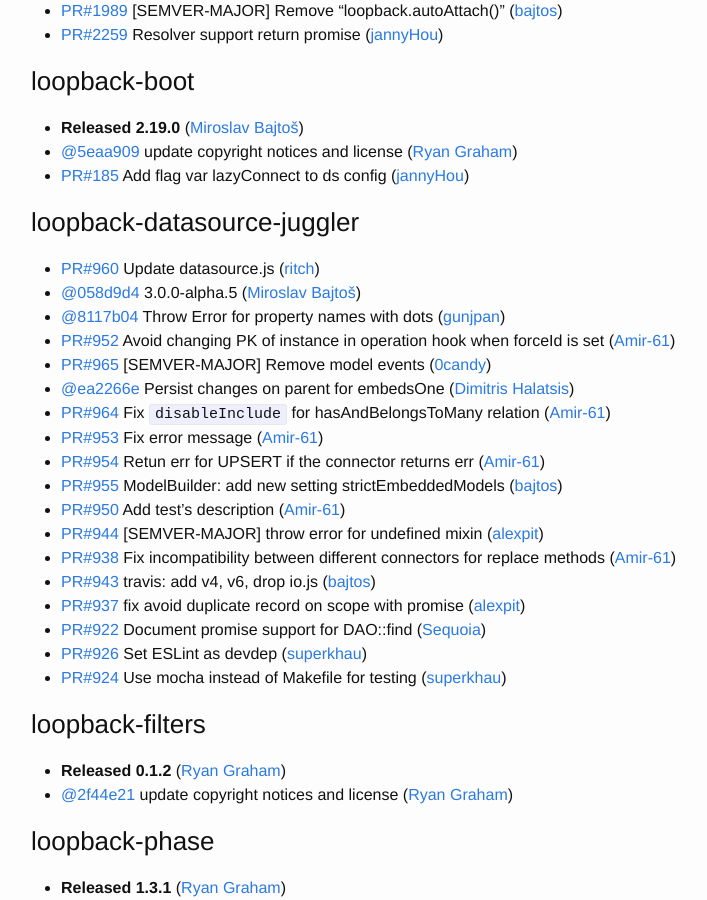
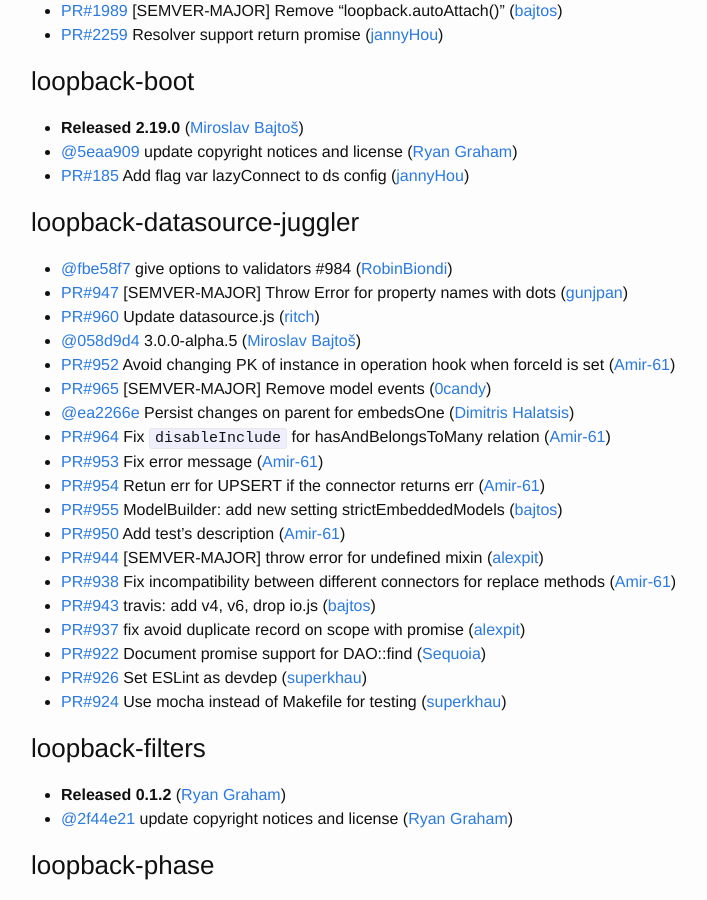
Before and after one commit to strongloop/loopback, a Jekyll site: the page built from index.md, in a window 1280 px wide and 900 px high, scrolled down 1301 px. Shown: the whole window, without its empty margins (239-946 px from the left). Built offline with Jekyll 4.4.1, drawn with Linux system fonts in a browser that asks for light colours; some of the changed text lies outside the part shown.

Commit message:
Update changelog

```diff
--- a/index.md
+++ b/index.md
@@ -61,9 +61,10 @@
 
 
 ### loopback-datasource-juggler
+ * [@fbe58f7](https://github.com/strongloop/loopback-datasource-juggler/commit/fbe58f7cf82b0a8e7e04afbaddea319fb7e8e8d1) give options to validators #984 ([RobinBiondi](https://github.com/robinbiondi))
+ * [PR#947](https://github.com/strongloop/loopback-datasource-juggler/pull/947) [SEMVER-MAJOR] Throw Error for property names with dots ([gunjpan](https://github.com/gunjpan))
  * [PR#960](https://github.com/strongloop/loopback-datasource-juggler/pull/960) Update datasource.js ([ritch](https://github.com/ritch))
  * [@058d9d4](https://github.com/strongloop/loopback-datasource-juggler/commit/058d9d46c09f249dd7aa14a09e3097aae8a7a21b) 3.0.0-alpha.5 ([Miroslav Bajtoš](https://github.com/bajtos))
- * [@8117b04](https://github.com/strongloop/loopback-datasource-juggler/commit/8117b0403f05ac184c15813704f8c56f00d79b00) Throw Error for property names with dots ([gunjpan](https://github.com/gunjpan))
  * [PR#952](https://github.com/strongloop/loopback-datasource-juggler/pull/952) Avoid changing PK of instance in operation hook when forceId is set ([Amir-61](https://github.com/Amir-61))
  * [PR#965](https://github.com/strongloop/loopback-datasource-juggler/pull/965) [SEMVER-MAJOR] Remove model events ([0candy](https://github.com/0candy))
  * [@ea2266e](https://github.com/strongloop/loopback-datasource-juggler/commit/ea2266e453220208b204d3817a866ea7f0b42410) Persist changes on parent for embedsOne ([Dimitris Halatsis](https://github.com/mitsos1os))
```
Also changed, not shown: other parts of index.md (+2 -1 lines).
